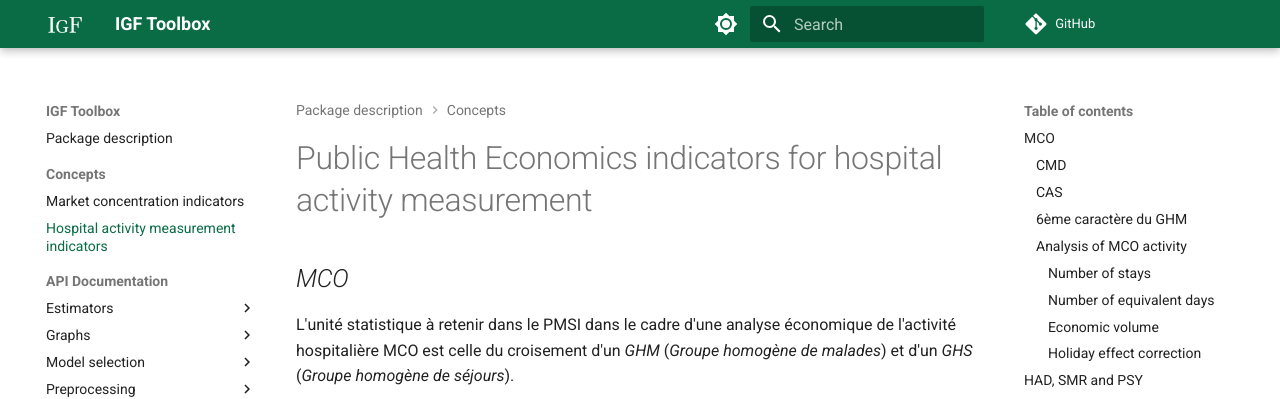
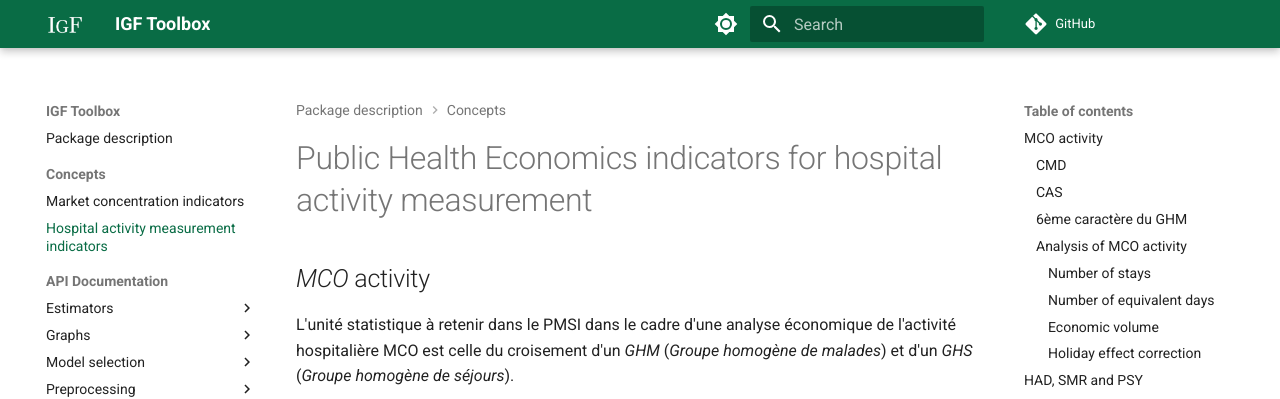
Before and after one commit to IGF-PSD/igf_toolbox, an MkDocs documentation site: the page built from docs/concepts/HOSPITAL_ACTIVITY.md, in a window 1280 px wide and 900 px high. Shown: the top 399 px of the window. Built offline with MkDocs 1.6.1 and Material for MkDocs 9.7.7, drawn with Linux system fonts in a browser that asks for light colours; comment, search, counter and statistics services are not loaded.

Commit message:
Update HOSPITAL_ACTIVITY.md

```diff
--- a/docs/concepts/HOSPITAL_ACTIVITY.md
+++ b/docs/concepts/HOSPITAL_ACTIVITY.md
@@ -1,6 +1,6 @@
 # Public Health Economics indicators for hospital activity measurement
 
-## *MCO*
+## *MCO* activity
 
 L'unité statistique à retenir dans le PMSI dans le cadre d'une analyse économique de l'activité hospitalière MCO est celle du croisement d'un *GHM* (*Groupe homogène de malades*) et d'un *GHS* (*Groupe homogène de séjours*).
 
```
